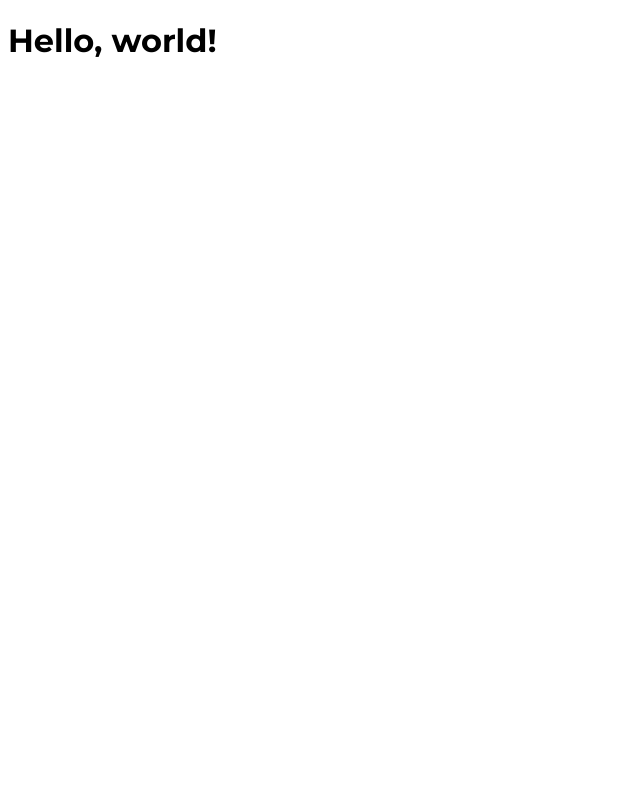
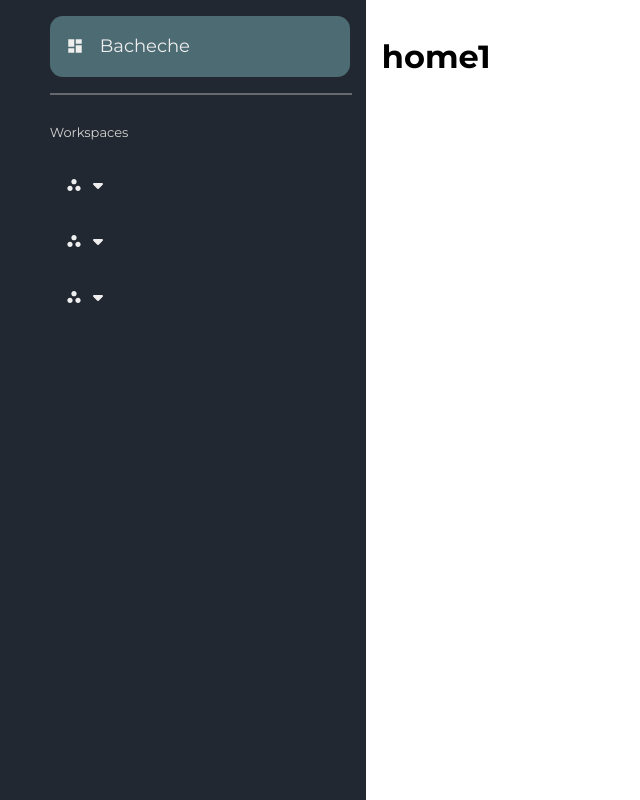
Before and after one commit to Brian-Zaniolo/collab-space, a React (Create React App) app: page / in a window 1280 px wide. Shown: the whole page, without its empty margins (0-640 px from the left). Built offline with nearby package versions, Linux system fonts and the light colour scheme.

Commit message:
Implemented Sidebar

```diff
--- a/package.json
+++ b/package.json
@@ -14,6 +14,7 @@
     "react-router-dom": "^6.22.3",
     "react-scripts": "5.0.1",
     "react-secure-storage": "^1.3.2",
+    "uuid": "^9.0.1",
     "web-vitals": "^2.1.4"
   },
   "scripts": {
--- a/src/App.js
+++ b/src/App.js
@@ -1,9 +1,7 @@
+import Home from './pages/home/home';
+
 const App = () => {
-    return (
-        <div className="container">
-            <h1 className="title">Hello, world!</h1>
-        </div>
-    );
+    return <Home />;
 };
 
 export default App;
--- /dev/null
+++ b/src/components/sidebar/Sidebar.jsx
@@ -0,0 +1,32 @@
+import './style/sidebar.css';
+import SidebarButton from '../sidebar_button/SidebarButton';
+import SidebarSpacesButton from '../sidebar_spaces_button/SidebarSpacesButton';
+
+const Sidebar = ({ structure }) => {
+    return (
+        <div className="sidebar">
+            <div className="sidebar__content">
+                {structure.header &&
+                    structure.header.map((item, index) => {
+                        return (
+                            <SidebarButton
+                                leadingIcon={item.icon}
+                                text={item.title}
+                                route={item.route}
+                                isFirst={index === 0}
+                            />
+                        );
+                    })}
+                {structure.header && <hr />}
+                {structure.spaces && (
+                    <p className="workspaces__title">Workspaces</p>
+                )}
+                {structure.spaces &&
+                    structure.spaces.map((item) => {
+                        return <SidebarSpacesButton item={item} />;
+                    })}
+            </div>
+        </div>
+    );
+};
+export default Sidebar;
--- /dev/null
+++ b/src/components/sidebar/style/sidebar.css
@@ -0,0 +1,25 @@
+.sidebar {
+    background-color: var(--background);
+    display: flex;
+    flex-flow: column;
+    align-items: flex-end;
+    padding: 1rem;
+    color: var(--whiteAccent);
+
+    .sidebar__content {
+        display: flex;
+        flex-direction: column;
+        width: min(100%, 300px);
+        gap: 0.5rem;;
+    }
+}
+
+hr {
+    width: 100%;
+    border: 1px solid rgba(255, 255, 255, 0.3);
+}
+
+.workspaces__title {
+    font-size: small;
+    color: lightgray;
+}
--- /dev/null
+++ b/src/components/sidebar_button/SidebarButton.jsx
@@ -0,0 +1,30 @@
+import { homeRouter } from '../../pages/home/home';
+import './style/sidebarButton.css';
+import { v4 as uuidv4 } from 'uuid';
+
+const SidebarButton = ({ leadingIcon, trailingIcon, text, route, isFirst }) => {
+    const id = uuidv4();
+    return (
+        <div>
+            <input
+                type="radio"
+                id={id}
+                name="sidebar__button"
+                className="sidebar__button__input"
+                key={id}
+                onInput={() => {
+                    homeRouter.navigate(route);
+                }}
+                defaultChecked={isFirst}
+            />
+            <label htmlFor={id} className="sidebar__button">
+                <div className="leading">
+                    {leadingIcon}
+                    {text}
+                </div>
+                {trailingIcon}
+            </label>
+        </div>
+    );
+};
+export default SidebarButton;
--- /dev/null
+++ b/src/components/sidebar_button/style/sidebarButton.css
@@ -0,0 +1,32 @@
+.sidebar__button {
+    display: flex;
+    align-items: center;
+    justify-content: space-between;
+    gap: 1rem;
+    height: 2.8rem;
+    padding: 0.5rem 1rem;
+    cursor: pointer;
+    border-radius: 0.8rem;
+    font-size: large;
+    border: 0;
+    background-color: transparent;
+    color: var(--whiteAccent);
+
+    .leading {
+        display: flex;
+        align-items: center;
+        gap: 1rem;
+    }
+
+    &:hover {
+        background-color: var(--onBackground);
+    }
+}
+
+.sidebar__button__input {
+    display: none;
+}
+
+.sidebar__button__input:checked ~ label {
+    background-color: var(--fadedPrimary);
+}
--- /dev/null
+++ b/src/components/sidebar_spaces_button/SidebarSpacesButton.jsx
@@ -0,0 +1,62 @@
+import { useState } from 'react';
+import { MdDashboard, MdWorkspaces } from 'react-icons/md';
+import './style/SidebarSpacesButton.css';
+import { FaCaretDown, FaCaretUp } from 'react-icons/fa6';
+import SidebarButton from '../sidebar_button/SidebarButton';
+import {
+    AiOutlineArrowRight,
+    AiOutlineHeart,
+    AiTwotoneSetting,
+} from 'react-icons/ai';
+import { BiSolidUserAccount } from 'react-icons/bi';
+
+const SidebarSpacesButton = ({ item }) => {
+    const [open, setOpen] = useState(false);
+
+    return (
+        <div className="sidebar__spaces-button" onClick={() => setOpen(!open)}>
+            <div className="sidebar__spaces-button-header">
+                <MdWorkspaces />
+                {item.text}
+                {open ? <FaCaretUp /> : <FaCaretDown />}
+            </div>
+            {open && (
+                <div
+                    className={'sidebar__spaces-button-dropdown'}
+                    onClick={(e) => e.stopPropagation()}
+                >
+                    <div className="dropdown__property">
+                        <SidebarButton
+                            text="Bacheche"
+                            leadingIcon={<MdDashboard />}
+                            route={`/boards/${item.id}`}
+                        />
+                        <SidebarButton
+                            text="Punti salienti"
+                            leadingIcon={<AiOutlineHeart />}
+                            route={`/points/${item.id}`}
+                        />
+                        <SidebarButton
+                            text="Membri"
+                            leadingIcon={<BiSolidUserAccount />}
+                            trailingIcon={
+                                <AiOutlineArrowRight className="trailing__icon" />
+                            }
+                            route={`/members/${item.id}`}
+                        />
+                        <SidebarButton
+                            text="Impostazioni"
+                            leadingIcon={<AiTwotoneSetting />}
+                            trailingIcon={
+                                <AiOutlineArrowRight className="trailing__icon" />
+                            }
+                            route={`/settings/${item.id}`}
+                        />
+                    </div>
+                </div>
+            )}
+        </div>
+    );
+};
+
+export default SidebarSpacesButton;
--- /dev/null
+++ b/src/components/sidebar_spaces_button/style/SidebarSpacesButton.css
@@ -0,0 +1,48 @@
+.sidebar__spaces-button {
+    display: flex;
+    flex-direction: column;
+    gap: 0.5rem;
+
+    .sidebar__spaces-button-header {
+        display: flex;
+        align-items: center;
+        padding: 1rem;
+        border-radius: .8rem;
+        gap: 0.5rem;
+
+        &:hover {
+            cursor: pointer;
+            background-color: var(--onBackground);
+        }
+    }
+
+    .sidebar__spaces-button-dropdown {
+        display: flex;
+        flex-direction: column;
+        gap: 0.5rem;
+
+
+        &:hover {
+            cursor: pointer;
+        }
+
+        .sidebar__spaces-button-dropdown-item {
+            display: flex;
+            align-items: center;
+            padding: .7rem 2rem;
+            border-radius: .8rem;
+            gap: 0.5rem;
+
+            &:hover {
+                background-color: var(--onBackground);
+            }
+        }
+
+        .dropdown__property {
+            display: flex;
+            flex-direction: column;
+            gap: .5rem;
+            margin-left: 2rem;
+        }
+    }
+}
--- a/src/index.css
+++ b/src/index.css
@@ -1,3 +1,14 @@
+:root {
+    --background: #222831;
+    --onBackground: #31363f;
+    --primary: #76abae;
+    --fadedPrimary: #76abae84;
+    --whiteAccent: #eeeeee;
+}
 body {
     font-family: 'Montserrat', sans-serif;
+    margin: 0;
+    padding: 0;
+    height: 100dvh;
+    width: 100dvw;
 }
--- /dev/null
+++ b/src/pages/home/home.jsx
@@ -0,0 +1,62 @@
+import { createBrowserRouter, RouterProvider } from 'react-router-dom';
+import Sidebar from '../../components/sidebar/Sidebar';
+import './style/home.css';
+import { MdDashboard } from 'react-icons/md';
+
+const sidebarStructure = {
+    header: [
+        {
+            title: 'Bacheche',
+            icon: <MdDashboard />,
+            route: '/',
+        },
+    ],
+    spaces: [
+        {
+            title: 'Workspace 1',
+            icon: <MdDashboard />,
+            route: '/1',
+        },
+        {
+            title: 'Workspace 2',
+            icon: <MdDashboard />,
+            route: '/2',
+        },
+        {
+            title: 'Workspace 3',
+            icon: <MdDashboard />,
+            route: '/3',
+        },
+    ],
+};
+const Home = () => {
+    return (
+        <div className="home__container">
+            <Sidebar structure={sidebarStructure} />
+            <div className="home__content">
+                <RouterProvider router={homeRouter} />
+            </div>
+        </div>
+    );
+};
+
+export default Home;
+
+export const homeRouter = createBrowserRouter([
+    {
+        path: '/',
+        element: <h1>home1</h1>,
+    },
+    {
+        path: '/1',
+        element: <h1>home2</h1>,
+    },
+    {
+        path: '/2',
+        element: <h1>home3</h1>,
+    },
+    {
+        path: '/3',
+        element: <h1>home4</h1>,
+    },
+]);
--- /dev/null
+++ b/src/pages/home/style/home.css
@@ -0,0 +1,12 @@
+.home__container {
+    display: grid;
+    grid-template-columns: .4fr 1fr;
+    height: 100dvh;
+    width: 100dvw;
+
+    .home__content {
+        display: flex;
+        flex-direction: column;
+        padding: 1rem;
+    }
+}
```
Also changed, not shown: 1 other file (tests, documents, lock files or other folders).
